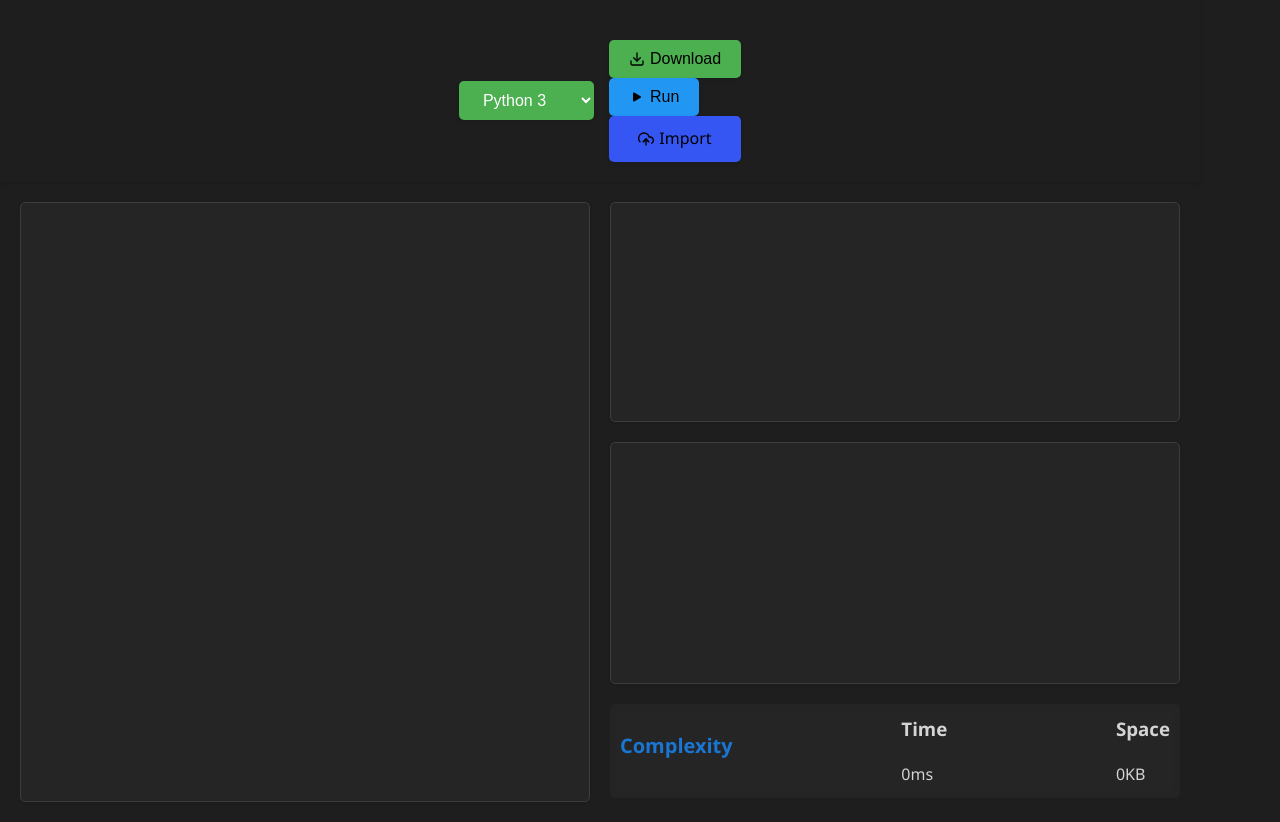
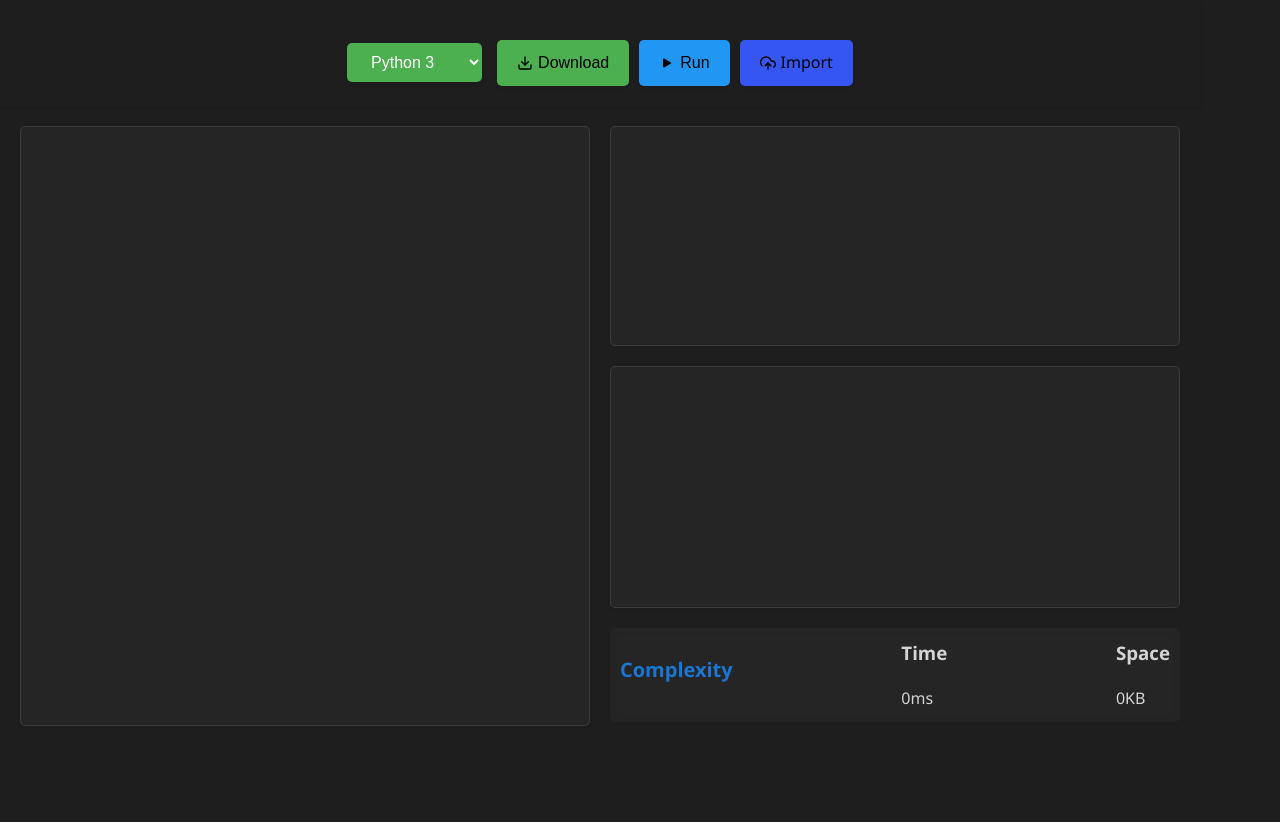
Before and after one commit to AKN414-IND/code-compiler-app, a React (Create React App) app: page / in a window 1280 px wide. After the commit the page ends 800 px from the top, so only its background shows below. Built offline with nearby package versions, Linux system fonts and the light colour scheme.

Commit message:
fixed header

```diff
--- a/src/App.css
+++ b/src/App.css
@@ -114,6 +114,12 @@ body, html {
   overflow-y: visible;
   overflow-x: visible;
 }
+.same-line{
+  display: flex;
+  flex-direction: row;
+  gap: 10px;
+
+}
 
 .Editor-code {
   height: 600px;
```
